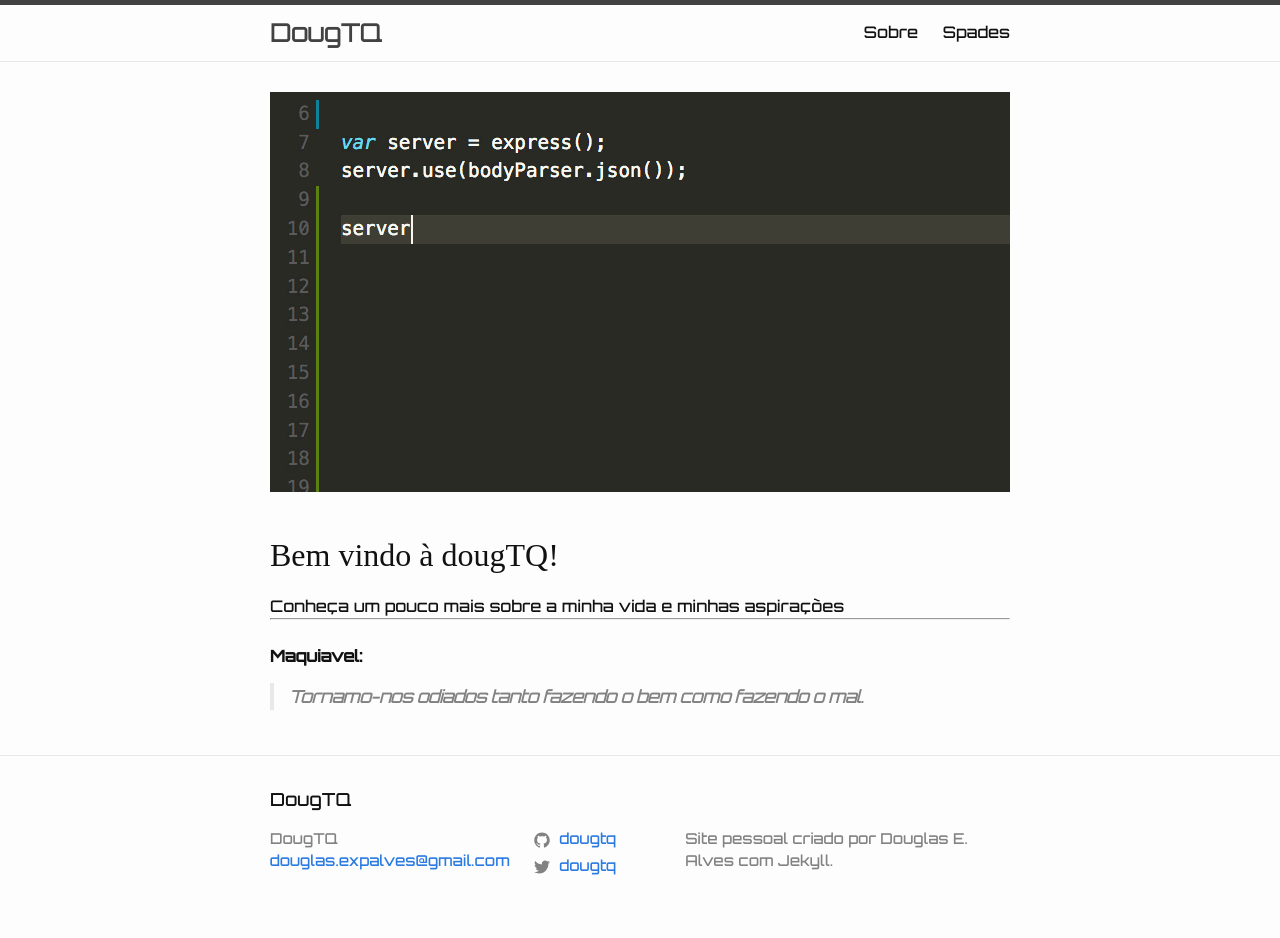
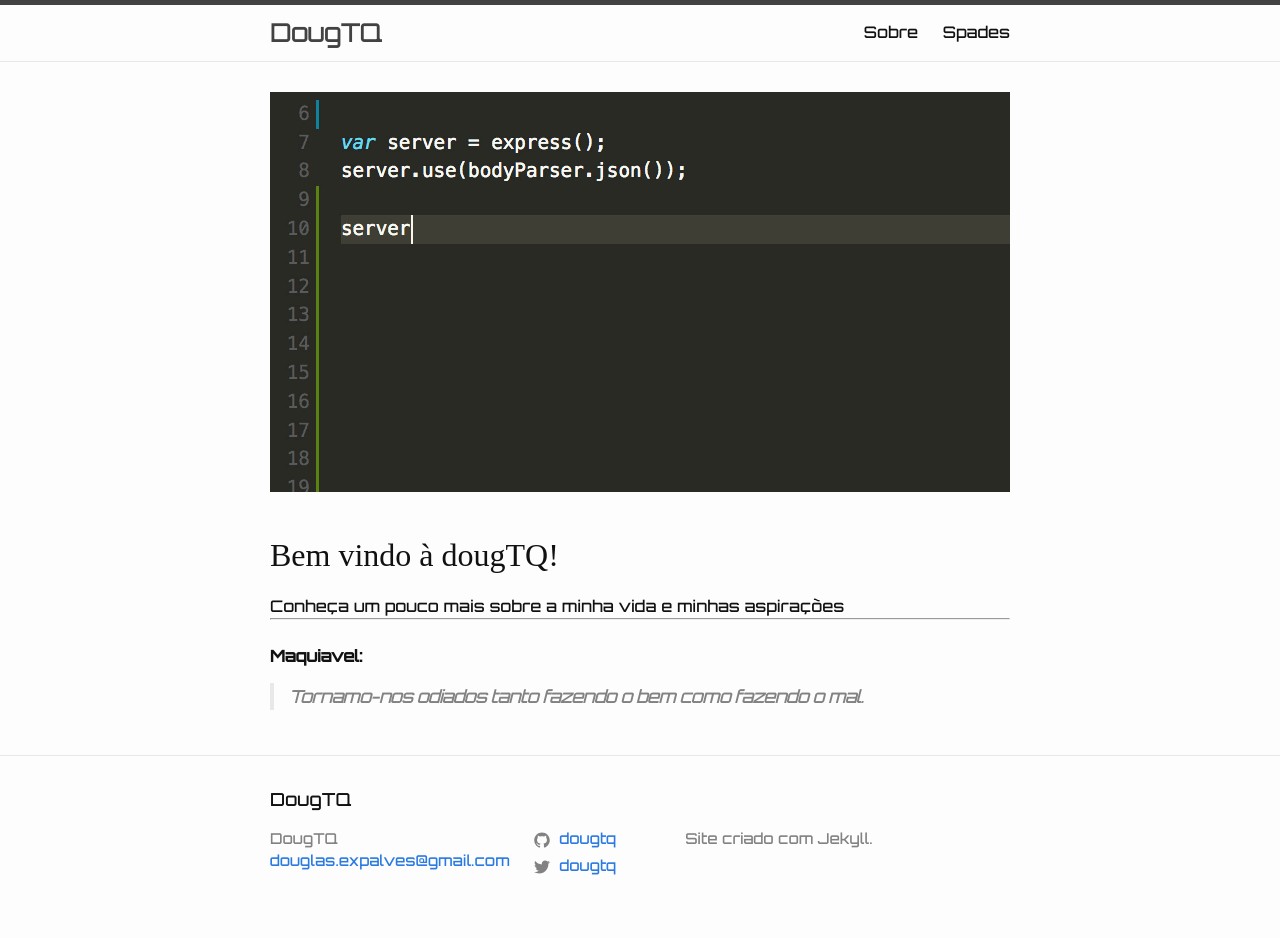
Before and after one commit to dougtq/mypage-tq, a Jekyll site: the page built from index.md, in a window 1280 px wide. Built offline with Jekyll 4.4.1, drawn with Linux system fonts in a browser that asks for light colours; nearby versions of some CDN libraries; some web fonts are replaced.

Commit message:
update _config

```diff
--- a/_config.yml
+++ b/_config.yml
@@ -1,8 +1,3 @@
-# This config file is meant for settings that affect your whole blog, values
-# which you are expected to set up once and rarely edit after that. If you find
-# yourself editing this file very often, consider using Jekyll's data files
-# feature for the data you need to update frequently.
-#
 # For technical reasons, this file is *NOT* reloaded automatically when you use
 # 'bundle exec jekyll serve'. If you change this file, please restart the server process.
 
@@ -14,7 +9,7 @@
 title: DougTQ
 email: douglas.expalves@gmail.com
 description: >- # this means to ignore newlines until "baseurl:"
-  Site pessoal criado por Douglas E. Alves com Jekyll.
+  Site criado com Jekyll.
 baseurl: ""
 url: "https://dougtq.github.io" # the base hostname & protocol for your site, e.g. http://example.com
 twitter_username: dougtq
@@ -23,19 +18,7 @@ linkedin_username: douglas-alves-767194117
 
 # Build settings
 markdown: kramdown
-permalink: /:year/:title
+permalink: /:title
 theme: minima
 plugins:
   - jekyll-feed
-
-# Exclude from processing.
-# The following items will not be processed, by default. Create a custom list
-# to override the default setting.
-# exclude:
-#   - Gemfile
-#   - Gemfile.lock
-#   - node_modules
-#   - vendor/bundle/
-#   - vendor/cache/
-#   - vendor/gems/
-#   - vendor/ruby/
```
